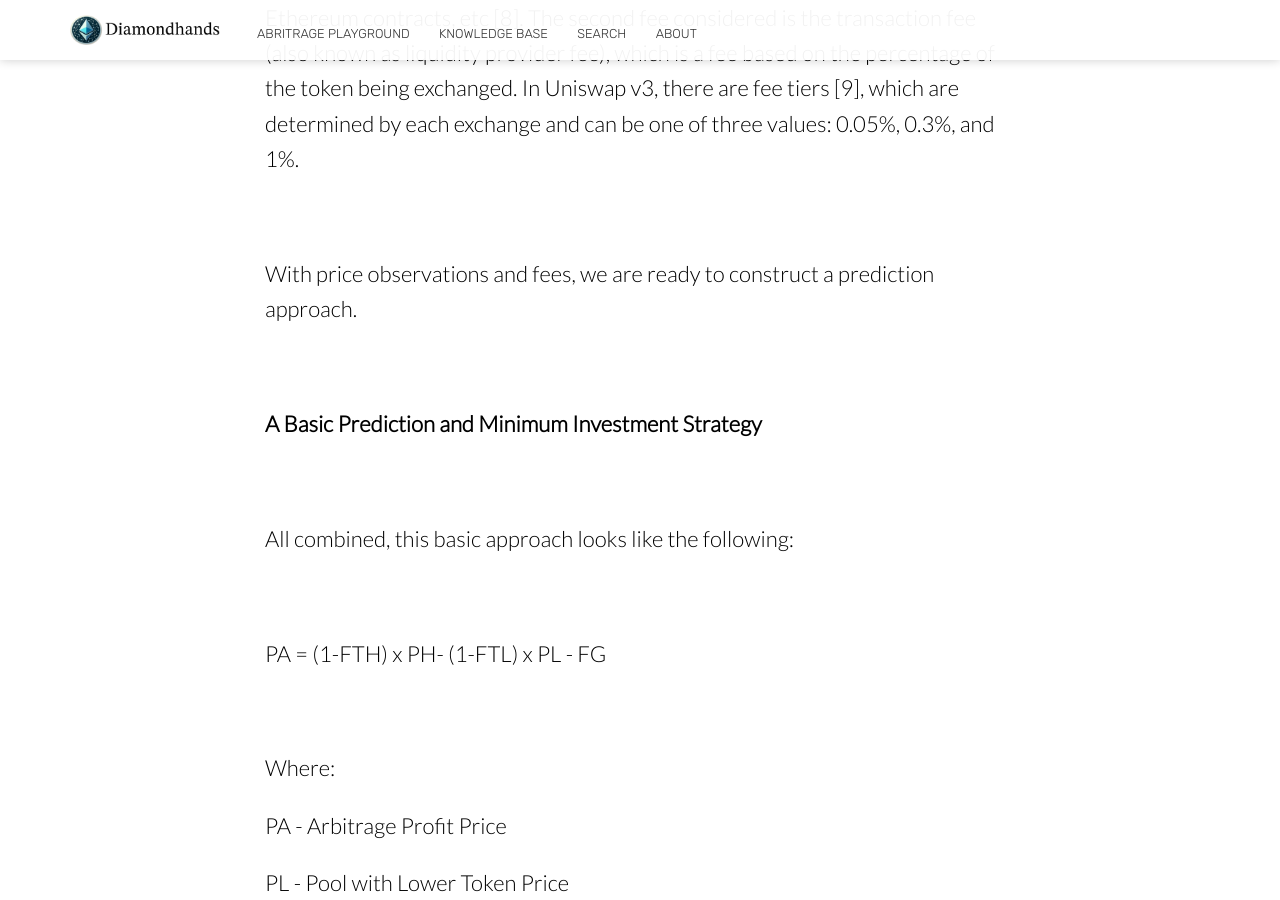
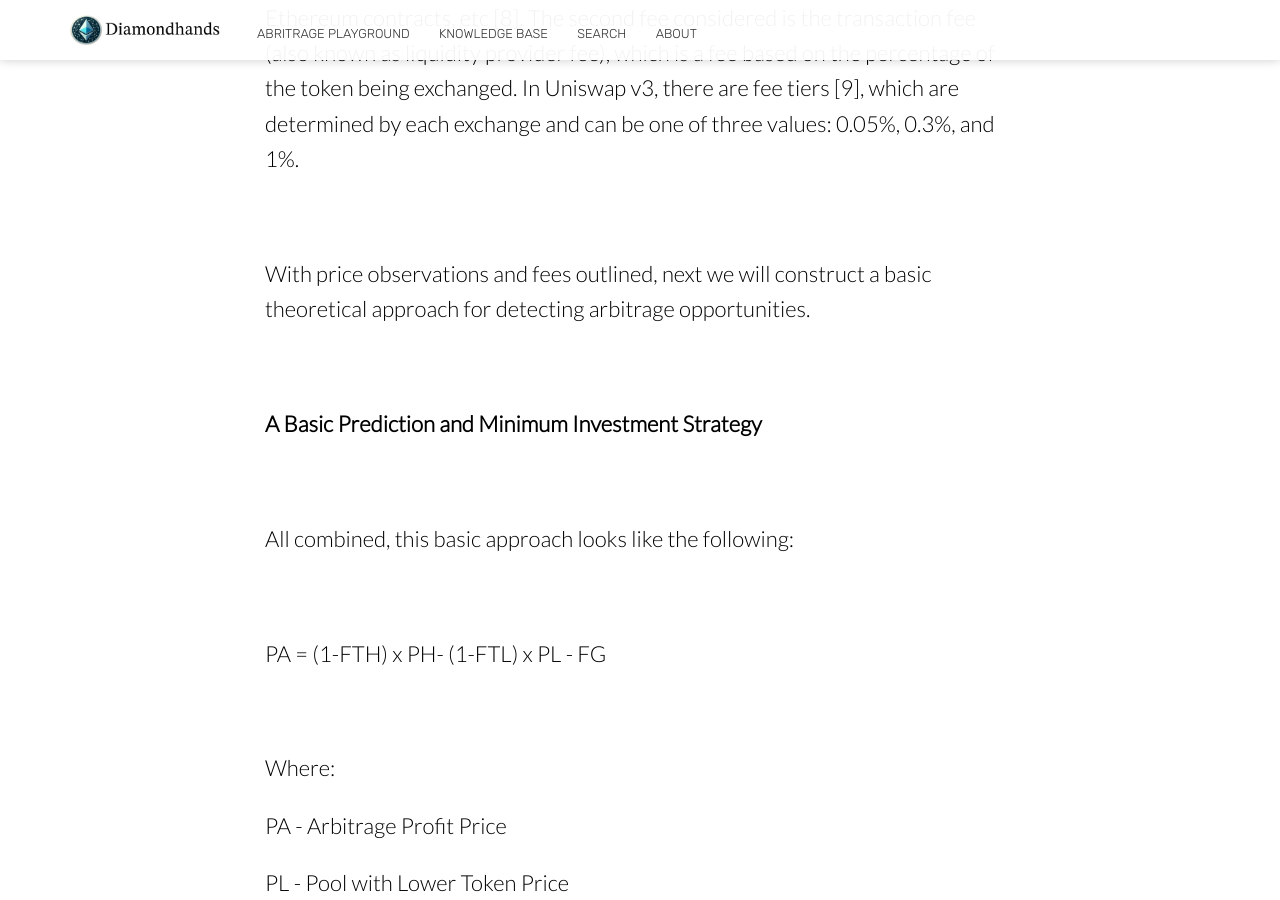
Before and after one commit to scaperothian/diamondhands-demo, a Jekyll site: the page built from _posts/2024-05-09-a-basic-theoretical-arbitrage-approach.md, in a window 1280 px wide and 900 px high, scrolled down 3115 px. Built offline with Jekyll 4.4.1, drawn with Linux system fonts in a browser that asks for light colours; nearby versions of some CDN libraries.

Commit message:
Updated 1 file via CloudCannon.

```diff
--- a/_posts/2024-05-09-a-basic-theoretical-arbitrage-approach.md
+++ b/_posts/2024-05-09-a-basic-theoretical-arbitrage-approach.md
@@ -47,7 +47,7 @@ After we are able to observe a price discrepancy that could be able to be used f
 
 &nbsp;
 
-With price observations and fees, we are ready to construct a prediction approach.
+With price observations and fees outlined, next we will construct a basic theoretical approach for detecting arbitrage opportunities.
 
 <br>
 
```
